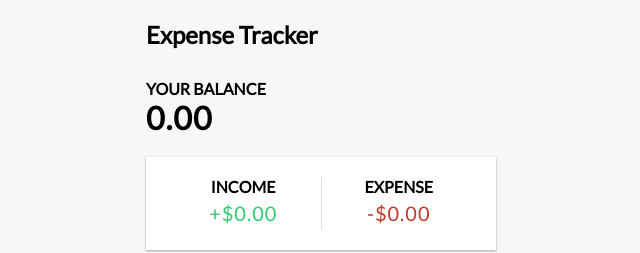
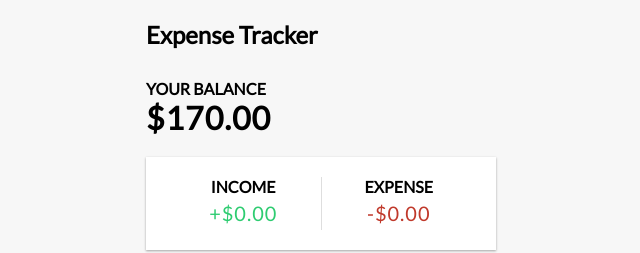
Before and after one commit to tsabz/React-Expence-App, a React (Create React App) app: page / in a window 1280 px wide. Shown: the top 253 px of the page, without its empty margins (319-959 px from the left). Built offline with nearby package versions, Linux system fonts and the light colour scheme.

Commit message:
balance now renders onto dom

```diff
--- a/src/components/Balance.js
+++ b/src/components/Balance.js
@@ -1,10 +1,14 @@
-import React from 'react'
+import React, {useContext} from 'react'
+import {GlobalContext} from '../context/GlobalState';
+export const Balance = () => {
+    const {transactions} = useContext(GlobalContext);
+    const amounts = transactions.map(transaction => transaction.amount)
+    const total = amounts.reduce((acc,item) => (acc += item), 0).toFixed(2)
 
-export const Balance = () => {
     return (
         <>
         <h4>Your Balance</h4>
-        <h1>0.00</h1>
+        <h1>${total}</h1>
         </>
     )
 }
```
